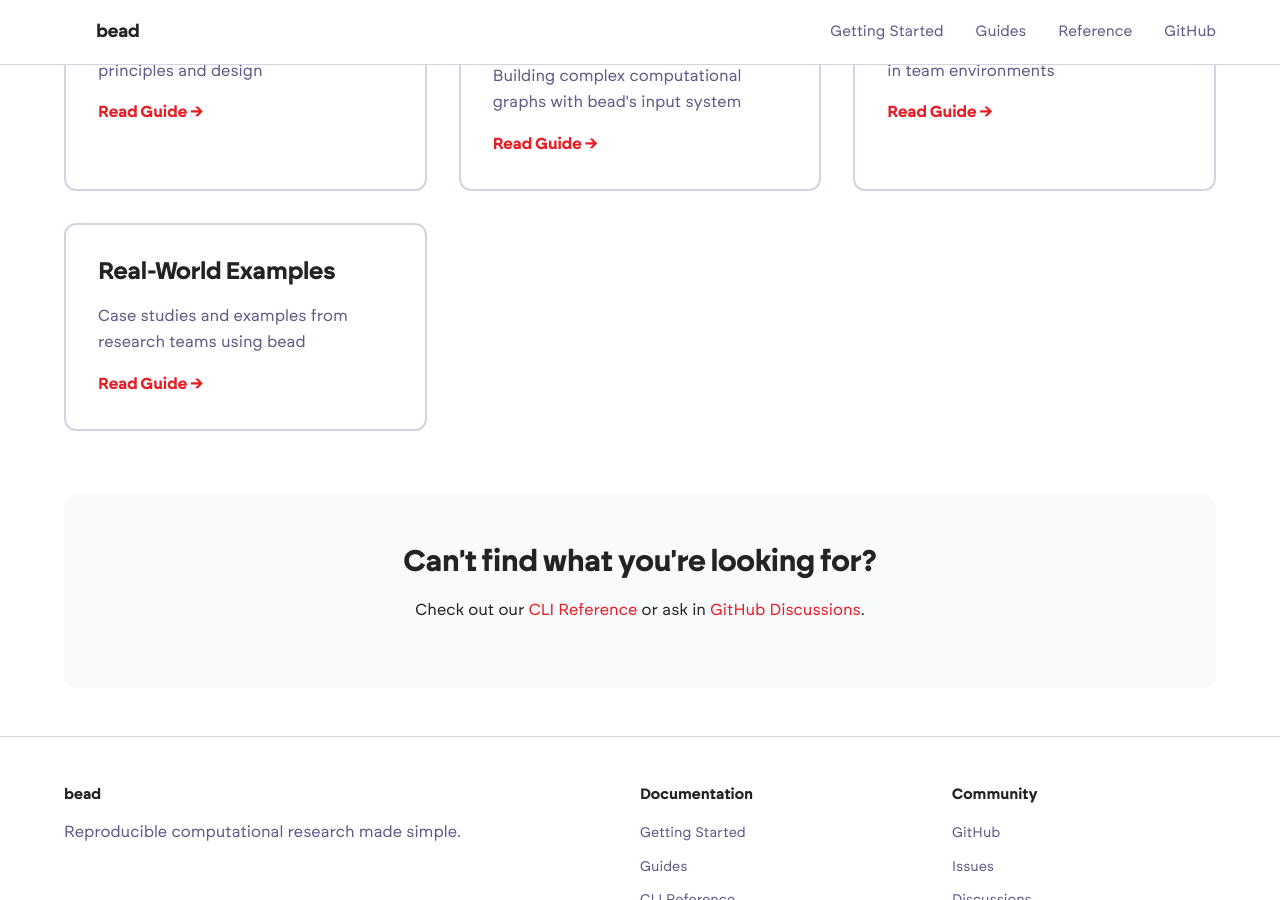
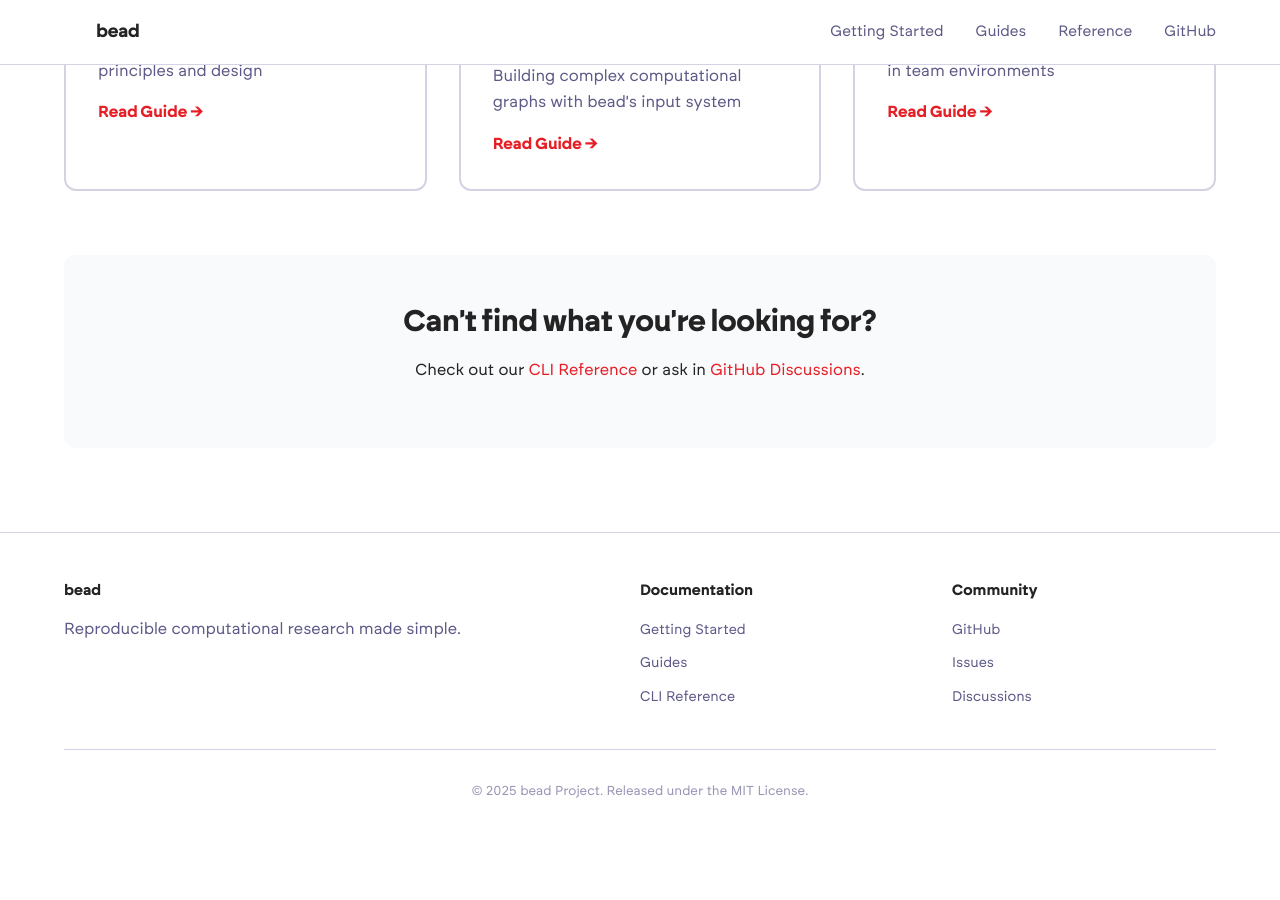
Before and after one commit to codedthinking/bead.zip, a Jekyll site: the page built from docs/guides.html, in a window 1280 px wide and 900 px high, scrolled down 305 px. Built offline with Jekyll 4.4.1, drawn with Linux system fonts in a browser that asks for light colours; after the commit the page ends 1148 px from its top, so only the background shows below that; some of the changed lines change nothing that is shown.

Commit message:
Remove examples

````diff
--- a/docs/_config.yml
+++ b/docs/_config.yml
@@ -53,5 +53,5 @@ nav:
   - title: Reference
     url: /reference
   - title: GitHub
-    url: https://github.com/codedthinking/bead.zip
+    url: https://github.com/e3krisztian/bead
     external: true
--- a/docs/_guides/examples.md
+++ /dev/null
@@ -1,397 +0,0 @@
----
-title: Real-World Examples
-description: Case studies and examples from research teams using bead
-order: 4
----
-
-## Economics Research Pipeline
-
-**Team**: 4 researchers at Central European University
-**Project**: Firm-level analysis using confidential administrative data
-
-### The Challenge
-- Multiple confidential datasets requiring different access levels
-- Complex data cleaning with manual verification steps
-- Analysis needed to be reproducible for journal submission
-- Results shared with policy makers who needed different data views
-
-### The Solution
-
-**Stage 1: Data Ingestion**
-```bash
-# Data engineer creates source beads for each dataset
-$ bead new tax-records-2023
-$ cd tax-records-2023
-$ python src/import_tax_data.py  # Connects to secure database
-$ bead save confidential-data
-
-$ cd ..
-$ bead new trade-statistics
-$ cd trade-statistics
-$ curl -o output/trade.csv https://api.statistics.gov/trade
-$ bead save public-data
-```
-
-**Stage 2: Data Validation and Cleaning**
-```bash
-$ bead new data-validation
-$ cd data-validation
-$ bead input add tax-records-2023
-$ bead input add trade-statistics
-
-# Manual verification step documented in README
-$ python src/flag_outliers.py
-$ python src/manual_review.py  # Creates report for human review
-$ bead save validated-data
-```
-
-**Stage 3: Analysis**
-```bash
-$ bead new firm-analysis
-$ cd firm-analysis
-$ bead input add validated-data
-$ stata -b do src/regression_analysis.do
-$ bead save analysis-results
-```
-
-**Stage 4: Public Reporting**
-```bash
-$ cd ..
-$ bead new public-report
-$ cd public-report
-$ bead input add analysis-results
-$ python src/anonymize_results.py  # Removes sensitive details
-$ R -f src/create_charts.R
-$ bead save public-outputs
-```
-
-### Outcomes
-- **100% reproducible** analysis for journal review
-- **Clear data lineage** for policy discussions
-- **Automated compliance** with data protection requirements
-- **Team coordination** across different access levels
-
----
-
-## Biomedical Meta-Analysis
-
-**Team**: International collaboration, 8 institutions
-**Project**: COVID-19 treatment effectiveness across multiple studies
-
-### The Challenge
-- Data from different countries with varying formats
-- Statistical methods needed validation across institutions
-- Results needed frequent updates as new studies became available
-- Regulatory submission required complete reproducibility trail
-
-### The Solution
-
-**Distributed Data Collection**:
-```bash
-# Each institution creates standardized data beads
-# Institution A (Germany)
-$ bead new covid-patients-germany
-$ cd covid-patients-germany
-$ python src/extract_hospital_data.py
-$ python src/standardize_format.py
-$ bead save germany-data
-
-# Institution B (USA)
-$ cd ..
-$ bead new covid-patients-usa
-$ cd covid-patients-usa
-$ SAS src/extract_ehr_data.sas
-$ python src/convert_to_standard.py
-$ bead save usa-data
-```
-
-**Central Analysis Hub**:
-```bash
-$ bead new meta-analysis-v1
-$ cd meta-analysis-v1
-$ bead input add germany-data
-$ bead input add usa-data
-$ bead input add italy-data
-# ... add all institutions
-
-$ R -f src/meta_analysis.R
-$ python src/sensitivity_analysis.py
-$ bead save meta-results-v1
-```
-
-**Regulatory Submission**:
-```bash
-$ cd ..
-$ bead new fda-submission
-$ cd fda-submission
-$ bead input add meta-results-v1
-# Create exact copies of all analysis for regulatory review
-$ python src/prepare_submission.py
-$ bead save fda-package
-```
-
-### Key Features
-- **Version control** for iterating analysis methods
-- **Standardized interfaces** between institutions
-- **Audit trail** for regulatory compliance
-- **Rapid updates** when new data becomes available
-
----
-
-## Climate Science Modeling
-
-**Team**: 12 researchers across 3 universities
-**Project**: Regional climate projections using ensemble modeling
-
-### The Challenge
-- Massive datasets (500GB+ per model run)
-- Computationally expensive models requiring HPC resources
-- Results needed for policy briefs with tight deadlines
-- Multiple model versions being tested simultaneously
-
-### The Solution
-
-**Data Management Strategy**:
-```bash
-# Large climate datasets stored externally, referenced in beads
-$ bead new climate-data-2024
-$ cd climate-data-2024
-$ echo "Data location: /hpc/climate/global_2024.nc" > data_location.txt
-$ python src/create_subset.py  # Creates manageable sample
-$ bead save climate-subset
-
-# Model configurations as lightweight beads
-$ cd ..
-$ bead new model-config-v2
-$ cd model-config-v2
-$ cp config/physics_params.json output/
-$ cp config/grid_definition.nc output/
-$ bead save model-configs
-```
-
-**Ensemble Modeling**:
-```bash
-# Multiple model runs with different parameters
-$ for param in temperature precipitation wind; do
-    bead new "climate-model-${param}"
-    cd "climate-model-${param}"
-    bead input add climate-subset
-    bead input add model-config-v2
-    sbatch --job-name="$param" src/run_model.sh
-    bead save "model-results-${param}"
-    cd ..
-  done
-```
-
-**Analysis and Reporting**:
-```bash
-$ bead new ensemble-analysis
-$ cd ensemble-analysis
-$ bead input add model-results-temperature
-$ bead input add model-results-precipitation
-$ bead input add model-results-wind
-
-$ python src/ensemble_statistics.py
-$ python src/uncertainty_analysis.py
-$ bead save ensemble-results
-
-# Policy brief generation
-$ cd ..
-$ bead new policy-brief
-$ cd policy-brief
-$ bead input add ensemble-results
-$ python src/create_summary.py
-$ latex policy_brief.tex
-$ bead save policy-outputs
-```
-
-### Innovations
-- **External data references** for massive datasets
-- **HPC integration** with job scheduling
-- **Ensemble management** across parameter sweeps
-- **Automated reporting** for policy stakeholders
-
----
-
-## Digital Humanities Project
-
-**Team**: 6 researchers, mix of humanists and computer scientists
-**Project**: Analysis of historical newspaper archives for social movements
-
-### The Challenge
-- Unstructured text data requiring NLP processing
-- Iterative methodology development with humanities scholars
-- Need for reproducible qualitative coding
-- Integration of quantitative and qualitative methods
-
-### The Solution
-
-**Text Processing Pipeline**:
-```bash
-# Historical newspaper digitization
-$ bead new newspaper-archive
-$ cd newspaper-archive
-$ python src/scan_to_text.py archives/
-$ python src/clean_ocr_errors.py
-$ bead save digitized-texts
-
-# NLP preprocessing
-$ cd ..
-$ bead new text-preprocessing
-$ cd text-preprocessing
-$ bead input add digitized-texts
-$ python src/tokenize.py
-$ python src/named_entity_recognition.py
-$ bead save processed-texts
-```
-
-**Human-in-the-Loop Analysis**:
-```bash
-# Qualitative coding with validation
-$ cd ..
-$ bead new qualitative-coding
-$ cd qualitative-coding
-$ bead input add processed-texts
-$ python src/extract_samples.py  # Creates samples for human coding
-# Manual coding step documented with inter-rater reliability
-$ python src/validate_coding.py
-$ bead save coded-samples
-
-# Machine learning on coded data
-$ cd ..
-$ bead new classification-model
-$ cd classification-model
-$ bead input add coded-samples
-$ python src/train_classifier.py
-$ python src/apply_to_corpus.py
-$ bead save classified-texts
-```
-
-**Mixed-Methods Analysis**:
-```bash
-$ cd ..
-$ bead new historical-analysis
-$ cd historical-analysis
-$ bead input add classified-texts
-$ python src/quantitative_trends.py
-$ python src/case_study_selection.py
-$ bead save analysis-results
-
-# Humanities interpretation
-$ cd ..
-$ bead new interpretation
-$ cd interpretation
-$ bead input add analysis-results
-# Qualitative analysis documented in notebooks
-$ jupyter nbconvert --execute interpretation.ipynb
-$ bead save final-analysis
-```
-
-### Unique Aspects
-- **Human coding validation** within reproducible framework
-- **Mixed quantitative/qualitative** methods
-- **Iterative development** with domain experts
-- **Documentation of subjective decisions**
-
----
-
-## Survey Research Operations
-
-**Team**: Survey organization with 20+ ongoing projects
-**Project**: Standardized survey data processing across multiple studies
-
-### The Challenge
-- Multiple survey waves with evolving questionnaires
-- Different sampling methods requiring different weights
-- Quality control across multiple data collectors
-- Rapid turnaround for client deliverables
-
-### The Solution
-
-**Template-Based Approach**:
-```bash
-# Master template for survey processing
-$ bead new survey-template
-$ cd survey-template
-$ cp templates/* src/
-$ bead save survey-framework
-
-# Project-specific instances
-$ cd ..
-$ bead edit survey-framework client-a-wave1/
-$ cd client-a-wave1
-$ python src/configure_survey.py --config client_a.json
-$ bead save client-a-processing
-```
-
-**Quality Control Pipeline**:
-```bash
-# Automated quality checks
-$ cd ..
-$ bead new qc-wave1
-$ cd qc-wave1
-$ bead input add raw-survey-data
-$ python src/duplicate_detection.py
-$ python src/response_quality.py
-$ python src/generate_qc_report.py
-$ bead save qc-results
-
-# Data cleaning decisions tracked
-$ cd ..
-$ bead new cleaning-wave1
-$ cd cleaning-wave1
-$ bead input add qc-results
-$ python src/apply_cleaning_rules.py
-$ bead save clean-data
-```
-
-**Client Deliverables**:
-```bash
-$ cd ..
-$ bead new client-deliverable
-$ cd client-deliverable
-$ bead input add clean-data
-$ python src/create_weights.py
-$ SPSS -f src/create_spss_file.sps
-$ python src/generate_codebook.py
-$ bead save client-package
-```
-
-### Operational Benefits
-- **Standardized workflows** across projects
-- **Quality control automation**
-- **Client deliverable consistency**
-- **Audit trails** for survey methodology
-
----
-
-## Key Lessons from Real-World Usage
-
-### What Works Well
-
-1. **Clear Role Separation**: Teams succeed when different roles (data engineers, analysts, visualization) have clear responsibilities
-
-2. **Standardized Naming**: Consistent naming conventions prevent confusion in large projects
-
-3. **Documentation Culture**: Teams that document everything in README files have better collaboration
-
-4. **Version Discipline**: Explicit version management prevents "which data did we use?" problems
-
-### Common Pitfalls
-
-1. **Over-Beading**: Creating too many small beads can create complexity rather than reducing it
-
-2. **Under-Documentation**: Assuming team members will understand bead contents without documentation
-
-3. **Access Control Afterthoughts**: Not planning for different data sensitivity levels from the start
-
-4. **Storage Planning**: Not anticipating storage growth as projects accumulate bead versions
-
-### Success Factors
-
-- **Team Training**: Invest time in training all team members on bead workflows
-- **Tool Integration**: Integrate bead with existing tools (HPC, databases, analysis software)
-- **Policy Alignment**: Ensure bead usage aligns with institutional data policies
-- **Workflow Design**: Design bead workflows that match team communication patterns
-
-These examples demonstrate that bead scales from small research teams to large international collaborations, adapting to different disciplines and computational requirements while maintaining reproducibility guarantees.
--- a/docs/getting-started.md
+++ b/docs/getting-started.md
@@ -180,6 +180,7 @@ df_cleaned['processed'] = True
 df_cleaned.to_csv('output/processed_data.csv', index=False)
 ```
 
+```bash
 $ python process.py
 $ bead save my-beads
 ```
@@ -262,12 +263,10 @@ bead box forget <name>       # Remove box reference
 - Read the [Core Concepts]({{ '/guides/concepts' | relative_url }}) guide to understand bead's philosophy
 - Learn about [Dependency Management]({{ '/guides/dependencies' | relative_url }}) for complex workflows
 - Explore [Team Collaboration]({{ '/guides/collaboration' | relative_url }}) patterns
-- See [Real-World Examples]({{ '/guides/examples' | relative_url }}) from research teams
 
 ## Getting Help
 
 - **Issues**: [GitHub Issues](https://github.com/e3krisztian/bead/issues)
-- **Discussions**: [GitHub Discussions](https://github.com/e3krisztian/bead/discussions)
 - **Documentation**: [Full Reference](/reference)
 
 Ready to make your research reproducible? Start creating beads!
````
